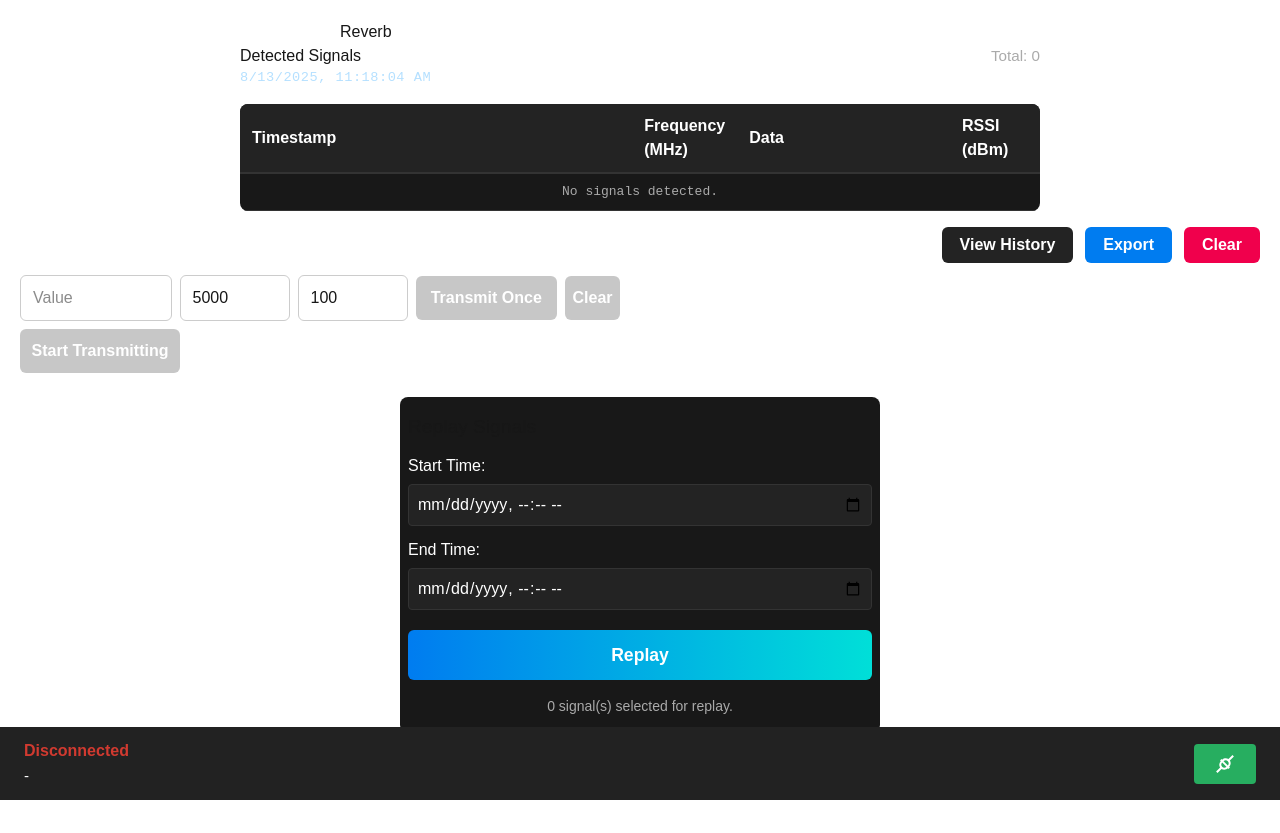
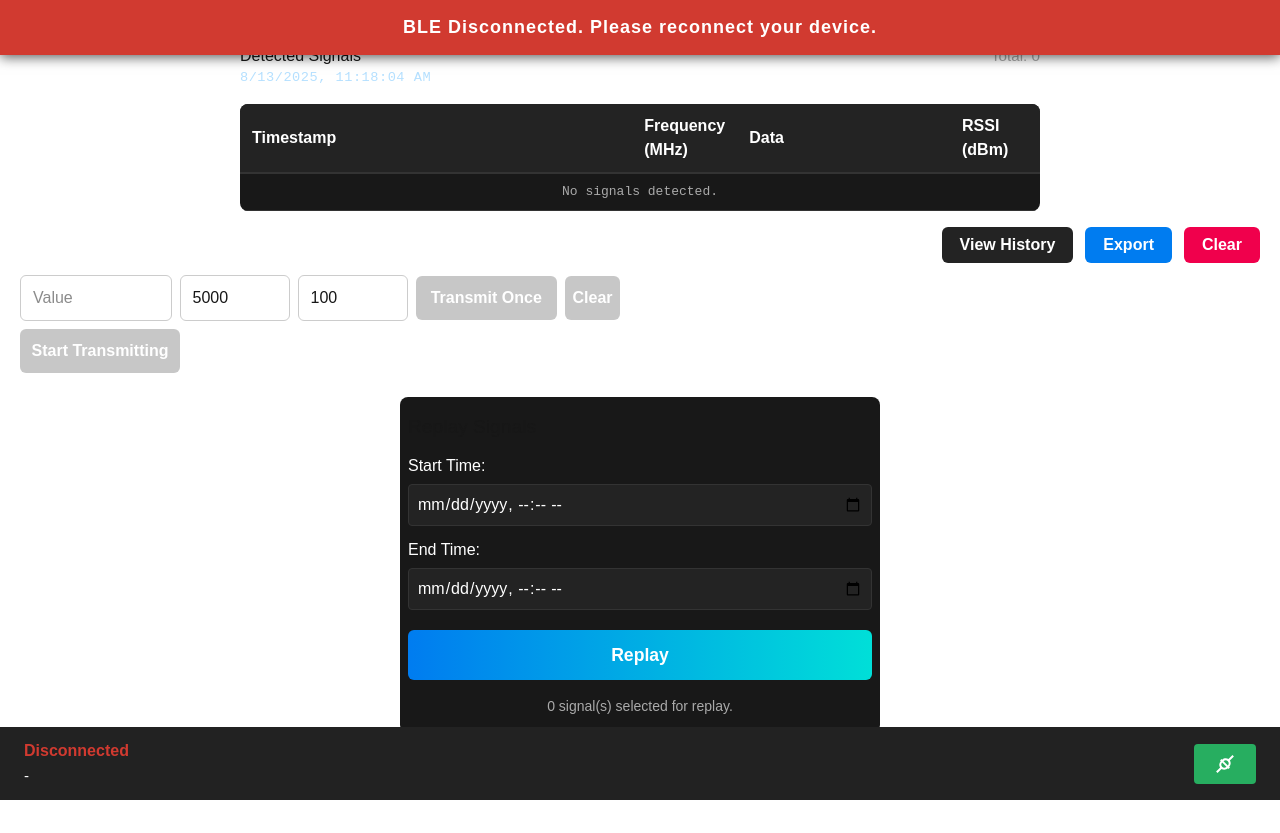
Before and after one commit to YM2992/Reverb, a Next.js app in the folder reverb/: page / in a window 1280 px wide. Built offline with nearby package versions, Linux system fonts and the light colour scheme.

Commit message:
feat(BluetoothManager): implement BLE disconnect detection and handler registration

```diff
--- a/reverb/src/app/components/BleWebApp.tsx
+++ b/reverb/src/app/components/BleWebApp.tsx
@@ -64,6 +64,7 @@ const BleWebApp: React.FC = () => {
         lastReceivedTimestamp: -1,
     });
     const [manager] = useState(() => new BluetoothManager());
+    const [bleDisconnected, setBleDisconnected] = useState(false);
 
     // Load signals from localStorage on mount
     const [signals, setSignals] = useState<Signal[]>(() => SignalStorage.loadSignals());
@@ -187,8 +188,40 @@ const BleWebApp: React.FC = () => {
         setTransmitValue(signal.data);
     };
 
+    // BLE disconnect detection and visual response using BluetoothManager's handler and actual connection polling
+    useEffect(() => {
+        manager.onDisconnectHandler(() => {
+            setBleDisconnected(true);
+        });
+        // Poll actual connection every 2 seconds
+        setBleDisconnected(!manager.isActuallyConnected());
+        const poll = setInterval(() => {
+            setBleDisconnected(!manager.isActuallyConnected());
+        }, 2000);
+        return () => clearInterval(poll);
+    }, [manager]);
+
     return (
-        <div style={{ padding: '20px', marginBottom: '80px' }}>
+        <div style={{ padding: '20px', marginBottom: '80px', position: 'relative' }}>
+            {bleDisconnected && (
+                <div style={{
+                    position: 'fixed',
+                    top: 0,
+                    left: 0,
+                    width: '100vw',
+                    background: '#d13a30',
+                    color: '#fff',
+                    fontWeight: 700,
+                    fontSize: 18,
+                    textAlign: 'center',
+                    padding: '14px 0',
+                    zIndex: 2000,
+                    boxShadow: '0 2px 12px #000a',
+                    letterSpacing: 1,
+                }}>
+                    BLE Disconnected. Please reconnect your device.
+                </div>
+            )}
             <BleWebAppUI
                 state={state}
                 onConnect={() => manager.connect(setState)}
@@ -197,7 +230,7 @@ const BleWebApp: React.FC = () => {
             />
             <SignalList signals={signals} onRowClick={handleSignalRowClick} />
             <div style={{ display: 'flex', gap: 12, margin: '8px 0 0 0', justifyContent: 'flex-end' }}>
-                <button onClick={()=>setShowHistory(true)} style={{ padding: '6px 18px', borderRadius: 6, border: 'none', background: '#232323', color: '#fff', fontWeight: 600, cursor: 'pointer' }}>View History</button>
+                <button onClick={() => setShowHistory(true)} style={{ padding: '6px 18px', borderRadius: 6, border: 'none', background: '#232323', color: '#fff', fontWeight: 600, cursor: 'pointer' }}>View History</button>
                 <button onClick={handleExportSignals} style={{ padding: '6px 18px', borderRadius: 6, border: 'none', background: '#007cf0', color: '#fff', fontWeight: 600, cursor: 'pointer' }}>Export</button>
                 <button onClick={handleClearSignals} style={{ padding: '6px 18px', borderRadius: 6, border: 'none', background: '#f0004c', color: '#fff', fontWeight: 600, cursor: 'pointer' }}>Clear</button>
             </div>
@@ -218,7 +251,7 @@ const BleWebApp: React.FC = () => {
             <SignalReplay signals={signals} onReplay={handleReplay} />
             <FooterBar
                 state={state}
-                isConnected={state.bleState.includes("Connected")}
+                isConnected={!bleDisconnected}
                 deviceName={state.deviceName}
                 lastMessageTimestamp={state.lastReceivedTimestamp}
                 onConnect={() => manager.connect(setState)}
--- a/reverb/src/app/components/BluetoothManager.ts
+++ b/reverb/src/app/components/BluetoothManager.ts
@@ -12,6 +12,14 @@ export type BluetoothState = {
 };
 
 export class BluetoothManager {
+    private device: BluetoothDevice | null = null;
+    private disconnectHandlers: Array<() => void> = [];
+    /**
+     * Register a handler to be called when BLE disconnects.
+     */
+    public onDisconnectHandler(handler: () => void) {
+        this.disconnectHandlers.push(handler);
+    }
     private deviceName = "Reverber";
     private bleService = "a78662a0-ec99-41ab-89c1-80669d309a56";
     private sensorCharacteristic = "089b232b-0302-4ae1-92e1-2f7ca3be3827";
@@ -46,6 +54,14 @@ export class BluetoothManager {
         return true;
     }
 
+    /**
+     * Returns true if the BLE device is actually connected at the GATT level.
+     */
+    public isActuallyConnected(): boolean {
+        // @ts-expect-error: Web Bluetooth API
+        return !!(this.device && this.device.gatt && this.device.gatt.connected);
+    }
+
     async connect(onStateChange: (state: BluetoothState) => void) {
         if (!this.isWebBluetoothEnabled()) {
             onStateChange(this.state);
@@ -60,6 +76,8 @@ export class BluetoothManager {
             const device = await nav.bluetooth.requestDevice({
                 filters: [{ services: [this.bleService] }]
             });
+            this.device = device;
+            this.device = device;
             this.setState({ bleState: `Connected to device ${device.name}`, bleStateColor: "#24af37", deviceName: device.name, connectionEstablishedTimestamp: Date.now() });
             onStateChange(this.state);
             device.addEventListener("gattservicedisconnected", () => this.onDisconnected(onStateChange));
@@ -84,6 +102,10 @@ export class BluetoothManager {
     private onDisconnected(onStateChange: (state: BluetoothState) => void) {
         this.setState({ bleState: "Device disconnected", bleStateColor: "#d13a30", deviceName: "-", connectionEstablishedTimestamp: -1, lastReceivedTimestamp: -1 });
         onStateChange(this.state);
+        // Call all registered disconnect handlers
+        for (const handler of this.disconnectHandlers) {
+            try { handler(); } catch { }
+        }
     }
 
     private handleCharacteristicChange(event: Event, onStateChange: (state: BluetoothState) => void) {
```
